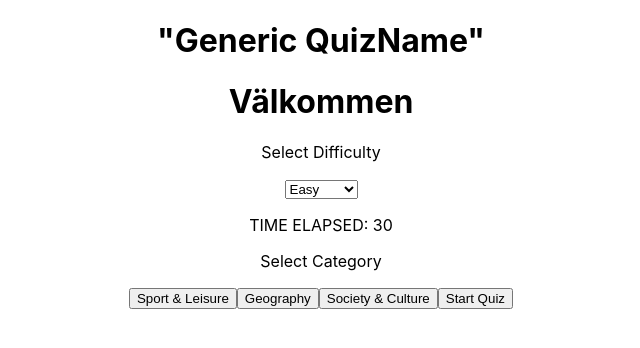
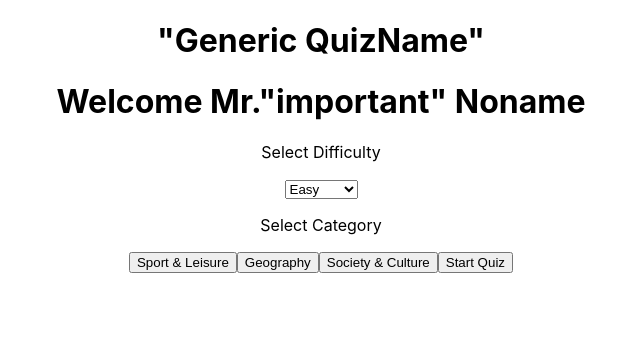
Before and after one commit to AdamAgerling/AdamAgerling-testing_typescript-quiz_app, a React (Create React App) app: page /quiz in a window 1280 px wide. Shown: the top 348 px of the page, without its empty margins (319-959 px from the left). Built offline with nearby package versions, Linux system fonts and the light colour scheme.

Commit message:
add new timer, that works, but timers are wrong for now

```diff
--- a/package.json
+++ b/package.json
@@ -10,6 +10,7 @@
     "@types/node": "^16.18.4",
     "@types/react": "^18.0.26",
     "@types/react-dom": "^18.0.9",
+    "mermaid": "^9.2.2",
     "react": "^18.2.0",
     "react-dom": "^18.2.0",
     "react-router-dom": "^6.4.4",
--- a/src/components/Question/index.tsx
+++ b/src/components/Question/index.tsx
@@ -1,5 +1,6 @@
 import { FC } from 'react';
 import { AnswerProps } from '../QuizGame';
+import styles from './question.module.css';
 
 type QuestionProps = {
   question: string;
@@ -28,10 +29,9 @@ export const Question: FC<QuestionProps> = ({
         {answers?.map((answer) => (
           <div key={answer}>
             <button
-              style={{
-                backgroundColor:
-                  userAnswer?.correctAnswer === answer ? 'green' : '',
-              }}
+              className={`${
+                userAnswer?.correctAnswer === answer ? styles.buttonSuccess : ''
+              }`}
               disabled={!!userAnswer}
               value={answer}
               onClick={callback}
--- /dev/null
+++ b/src/components/Question/question.module.css
@@ -0,0 +1,4 @@
+.buttonSuccess{
+background-color: green;
+color: #fff;
+}
--- a/src/components/QuizGame/index.tsx
+++ b/src/components/QuizGame/index.tsx
@@ -28,8 +28,12 @@ export const QuizGame = () => {
   const [difficulty, setDifficulty] = useState<string>('');
   const [categories, setCategory] = useState<string>();
   const [totalPoints, setTotalPoints] = useState<number>(0);
+
   const [timer, setTimer] = useState<number>(TIME);
   const [activeTime, setActiveTime] = useState<boolean>(false);
+
+  const [timeToStart, setTimeToStart] = useState<number>(3);
+  const [isActive, setIsActive] = useState<boolean>(false);
 
   const shuffledCategoryOptions = categoryOptions.sort(
     () => Math.random() - 0.5
@@ -46,12 +50,30 @@ export const QuizGame = () => {
     }
   }, [activeTime, timer]);
 
+  useEffect(() => {
+    if (isActive) {
+      const elapsedTime: number = 0;
+      if (timeToStart > elapsedTime) {
+        setTimeout(() => {
+          setTimeToStart(timeToStart - 1);
+        }, 1000);
+      }
+      if (timeToStart === elapsedTime) {
+        setIsActive(false);
+        setTimeToStart(3);
+      }
+    }
+  }, [isActive, timeToStart]);
+
   const startQuiz = async () => {
     setLoading(true);
     setGameOver(false);
     setNumber(0);
+    setIsActive(true);
     setActiveTime(true);
     setTimer(TIME);
+    setIsActive(true);
+
     if (!difficulty) {
       setDifficulty('easy');
     }
@@ -72,11 +94,12 @@ export const QuizGame = () => {
       const answer = e.currentTarget.value;
       const correct = questions[0].correctAnswer === answer;
       setActiveTime(false);
+      setIsActive(false);
+
       if (correct) {
         setScore((prev) => prev + 1);
         setCategory('');
       }
-
       const answerObject = {
         question: questions[0].question,
         answer,
@@ -84,7 +107,6 @@ export const QuizGame = () => {
         questionDifficulty: difficulty,
         correctAnswer: questions[0].correctAnswer,
       };
-
       setUserAnswers((prev) => [...prev, answerObject]);
     }
   };
@@ -93,6 +115,7 @@ export const QuizGame = () => {
     setNumber((prev) => prev + 1);
     setActiveTime(true);
     setTimer(TIME);
+    setIsActive(true);
 
     const newQuestions = await fetchQuestions(
       categories as Categories,
@@ -110,8 +133,12 @@ export const QuizGame = () => {
 
   return (
     <div>
+      {isActive ? (
+        <p>{timeToStart}</p>
+      ) : (
+        <>
           {!difficulty && (
-        <>
+            <div>
               <p>Select Difficulty</p>
               <select onChange={(e) => setDifficulty(e.target.value)}>
                 {difficultyOptions.map((difficulty, index) => (
@@ -120,9 +147,9 @@ export const QuizGame = () => {
                   </option>
                 ))}
               </select>
-        </>
+            </div>
           )}
-      <p>TIME ELAPSED: {timer}</p>
+          {!gameOver && <p>TIME ELAPSED: {timer}</p>}
 
           {!categories && (
             <>
@@ -138,15 +165,12 @@ export const QuizGame = () => {
           )}
 
           {gameOver || userAnswers.length === TOTAL_QUESTIONS ? (
-        <button
+            <Button
               onClick={() => {
-            setTimeout(() => {
                 startQuiz();
-            }, 3000);
               }}
-        >
-          Start Quiz
-        </button>
+              buttonText={'Start Quiz'}
+            />
           ) : null}
 
           {!gameOver ? <p>Score: {score}</p> : null}
@@ -162,20 +186,20 @@ export const QuizGame = () => {
               callback={checkAnswer}
             />
           )}
-
           {!gameOver &&
           !loading &&
           userAnswers.length === number + 1 &&
           number !== TOTAL_QUESTIONS - 1 ? (
-        <Button
-          buttonText="Next Question"
+            <button
               onClick={() => {
-            setTimeout(() => {
                 nextQuestion();
-            }, 3000);
               }}
-        />
+            >
+              Next Question
+            </button>
           ) : null}
+        </>
+      )}
     </div>
   );
 };
--- a/src/config.ts
+++ b/src/config.ts
@@ -1,4 +1,4 @@
-export const TIME: number = 30;
+export const TIME: number = 33;
 export const DIFFICULTY_POINTS = { easy: 1, medium: 3, hard: 5 };
 export const TOTAL_QUESTIONS: number = 9;
 
--- a/src/pages/Quiz.tsx
+++ b/src/pages/Quiz.tsx
@@ -7,7 +7,11 @@ export const Quiz: FC = () => {
 
   return (
     <div>
-      <h1>Välkommen {player}</h1>
+      {player ? (
+        <h1>Welcome {player} </h1>
+      ) : (
+        <h1> Welcome Mr."important" Noname</h1>
+      )}
       <QuizGame />
     </div>
   );
```
Also changed, not shown: src/sequenceDiagram.md (added, +8 -0 lines), 1 other file (tests, documents, lock files or other folders). Lines whose indentation alone changed are shown as unchanged.
